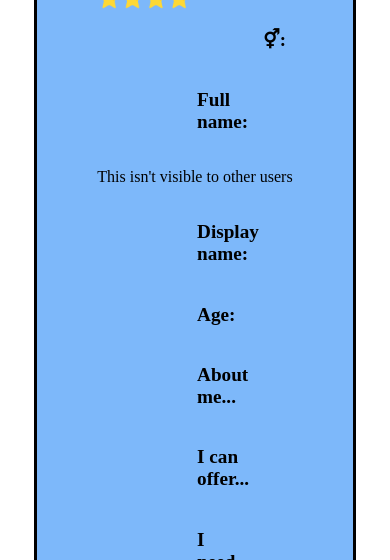
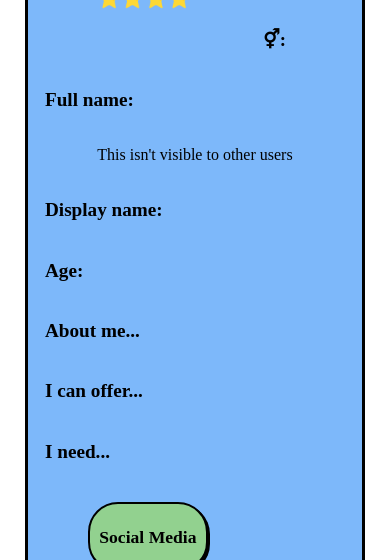
Before and after one commit to SchoolOfCode/bc14_final-project_front-end_arachnIDEs, a React (Create React App) app in the folder helpmehelpyou/: page /myprofile in a window 390 px wide. Shown: the part 278-838 px from the top of the page. Built offline with nearby package versions, Linux system fonts and the light colour scheme; no server answers; the HTML template or start-up script is replaced by a standard one; a web font is replaced by a local one.

Commit message:
fixed responsiveness on user profile page

```diff
--- a/helpmehelpyou/src/Components/UserProfile/userProfile.css
+++ b/helpmehelpyou/src/Components/UserProfile/userProfile.css
@@ -123,3 +123,43 @@
   background-color: #4563e7;
   color: white;
 }
+
+.about_content {
+  margin-left: 40%;
+
+}
+/* media queries */
+@media (max-width: 600px) {
+  .my-profile-container {
+    min-width: 95%;
+    max-width: 95%;
+    justify-content: center;
+    flex-direction: column;
+  }
+  .my-profile-info-container {
+    margin-left: 5%;
+    margin-right: 5%;
+  }}
+
+  @media (min-width: 601px) and (max-width: 900px) {
+    .my-profile-container {
+      max-height: fit-content;
+      max-width: 95%;
+    }
+    .my-profile-info-container {
+      margin-left: 15%;
+      margin-right: 15%;
+    }
+    }
+
+    @media (min-width: 901px){
+      .my-profile-container
+      {
+        min-width: 855px;
+        max-width: 855px;
+      }
+      .my-profile-info-container {
+        margin-left: 20%;
+        margin-right: 20%;
+      }
+    }
--- a/helpmehelpyou/src/Components/UserProfile/userProfile.js
+++ b/helpmehelpyou/src/Components/UserProfile/userProfile.js
@@ -83,7 +83,7 @@ export default function UserProfile({ session, user, setUser }) {
         </div>
         <div className="my-profile-info-container">
           <p className="my-profile-subheading">About me...</p>
-          <p className="my-profile-info">{user && user.about_me}</p>
+          <div className="about_content"><p className="my-profile-info">{user && user.about_me}</p></div>
         </div>
         <div className="my-profile-info-container">
           <p className="my-profile-subheading"> I can offer...</p>
```
